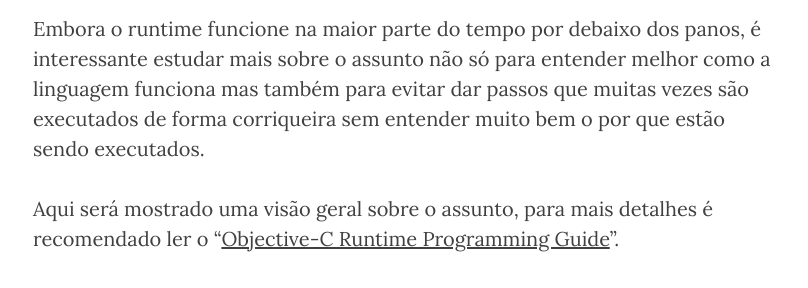
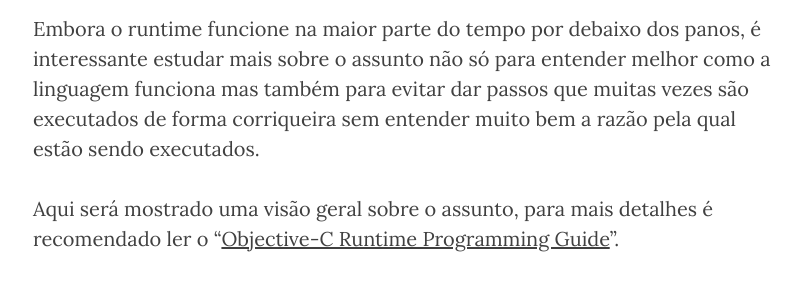
Before and after one commit to CocoaHeadsBrasil/equinociOS, a Jekyll site: the page built from _posts/2016-03-23-introducao-sobre-runtime-em-objective-c.md, in a window 1280 px wide and 900 px high, scrolled down 1350 px. Shown: the part 244-532 px from the top of the window, without its empty margins (232-1040 px from the left). Built offline with Jekyll 4.4.1, drawn with Linux system fonts in a browser that asks for light colours; nearby versions of some CDN libraries; comment, search, counter and statistics services are not loaded.

Commit message:
Update 2016-03-23-introducao-sobre-runtime-em-objective-c.md

```diff
--- a/_posts/2016-03-23-introducao-sobre-runtime-em-objective-c.md
+++ b/_posts/2016-03-23-introducao-sobre-runtime-em-objective-c.md
@@ -16,7 +16,7 @@ Alguns leitores estão familiarizados com bibliotecas como [Specta](https://gith
 
 Isto fornece uma flexibilidade que pode ser aproveitada de diversas maneiras. Uma das mais conhecidas é consultar informações sobre um dado objeto, através de métodos como `isKindOfClass:`, `respondsToSelector:`, `conformsToProtocol:` e assim por diante. Pode-se também adicionar novos métodos, chamá-los e até mudar a sua implementação em runtime. Isto é comumente utilizado no OCMock, quando, por exemplo, um objeto "mockado" não mais depende de um serviço para obter a resposta de uma chamada, e sim, retorna um JSON que foi previamente setado.
 
-Embora o runtime funcione na maior parte do tempo por debaixo dos panos, é interessante estudar mais sobre o assunto não só para entender melhor como a linguagem funciona mas também para evitar dar passos que muitas vezes são executados de forma corriqueira sem entender muito bem o por que estão sendo executados.
+Embora o runtime funcione na maior parte do tempo por debaixo dos panos, é interessante estudar mais sobre o assunto não só para entender melhor como a linguagem funciona mas também para evitar dar passos que muitas vezes são executados de forma corriqueira sem entender muito bem a razão pela qual estão sendo executados.
 
 Aqui será mostrado uma visão geral sobre o assunto, para mais detalhes é recomendado ler o “[Objective-C Runtime Programming Guide](https://developer.apple.com/library/ios/documentation/Cocoa/Conceptual/ObjCRuntimeGuide/Introduction/Introduction.html#//apple_ref/doc/uid/TP40008048-CH1-SW1)”.
 
```
